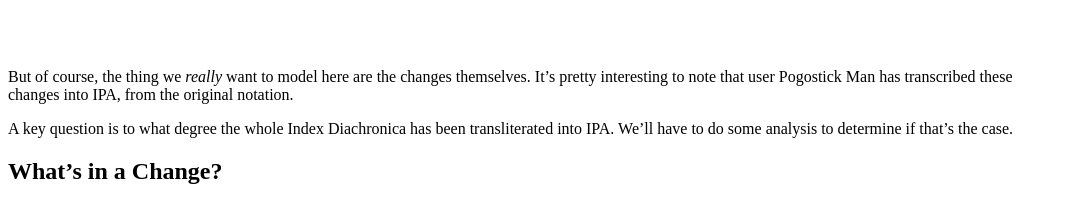
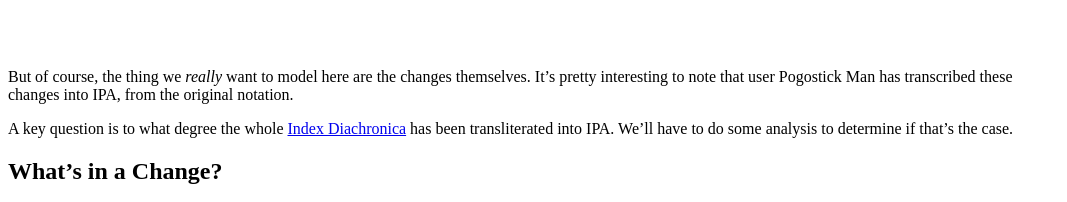
Before and after one commit to amundo/indexdiachronica, a plain HTML site: page example.html in a window 1280 px wide. Shown: the part 785-987 px from the top of the page, without its empty margins (0-1067 px from the left). Drawn offline with Linux system fonts and the light colour scheme.

Commit message:
link pdf

```diff
--- a/example.html
+++ b/example.html
@@ -105,9 +105,7 @@ changes themselves. It’s pretty interesting to note that user Pogostick Man
 has transcribed these changes into IPA, from the original notation. </p>
 
 <p>
-A key question is to what degree the whole Index Diachronica has been transliterated
-into IPA. We’ll have to do some analysis to determine if that’s the case.
-</p>
+A key question is to what degree the whole <a href=https://dl.dropboxusercontent.com/u/17784007/Index.pdf>Index Diachronica</a> has been transliterated into IPA. We’ll have to do some analysis to determine if that’s the case.  </p>
 
 <h2>What’s in a Change?</h2>
 
```
